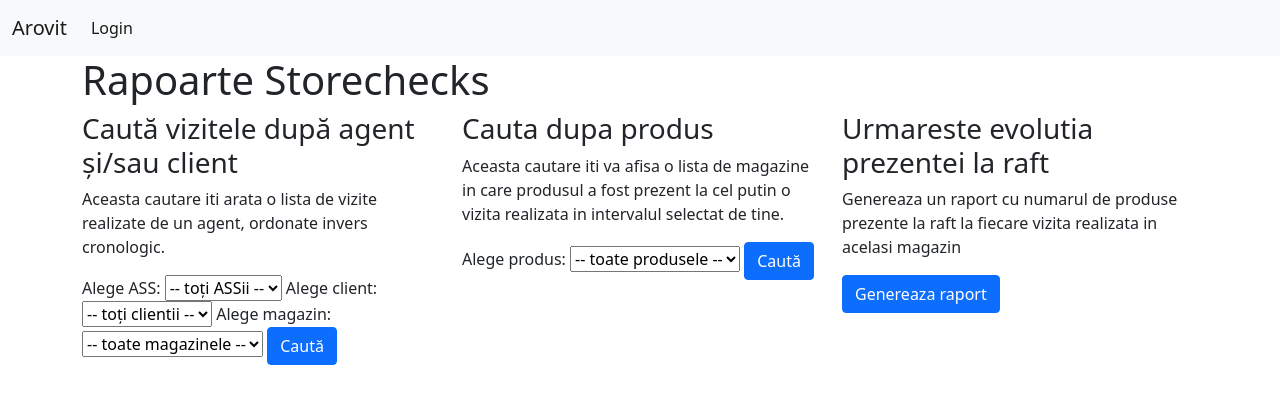
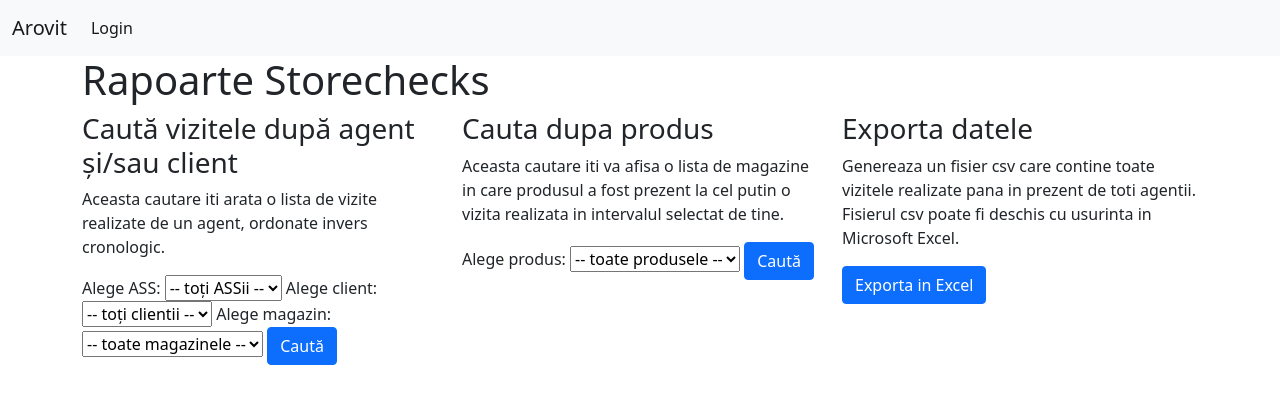
Before and after one commit to radufritea/registru, a Django app: template sales/templates/sales/storecheck_reports/visits_reports.html in a window 1280 px wide. Shown: the top 404 px of the page. Run offline with Django 4.2, Linux system fonts and the light colour scheme; the template is opened without the code that fills it, so the values that code supplies are empty.

Commit message:
export csv shtorecheck_report

```diff
--- a/sales/templates/sales/storecheck_reports/visits_reports.html
+++ b/sales/templates/sales/storecheck_reports/visits_reports.html
@@ -55,16 +55,14 @@
                 <input type="submit" value="Caută" class="btn btn-primary">
             </form>
         </div>
+
+        <!-- ### EXPORTA DATELE -->
         <div class="col">
-            <h3>Urmareste evolutia prezentei la raft</h3>
-            <p>Genereaza un raport cu numarul de produse prezente la raft la fiecare vizita realizata in acelasi magazin</p>
-            <input type="submit" value="Genereaza raport" class="btn btn-primary">
+            <h3>Exporta datele</h3>
+            <p>Genereaza un fisier csv care contine toate vizitele realizate pana in prezent de toti agentii. Fisierul csv poate fi deschis cu usurinta in Microsoft Excel.</p>
+            <a href="{% url 'sales:export_storechecks' %}" class="btn btn-primary">Exporta in Excel</a>
         </div>
-    </section>
-    <section class="row">
-        <div class="col">
 
-        </div>
     </section>
 </main>
 
--- a/sales/urls.py
+++ b/sales/urls.py
@@ -21,6 +21,7 @@ urlpatterns = [
 	path('visits_reports', views.visits_reports, name='visits_reports'),
 	path('visits_reports/by_agent_and_client/', views.visits_by_agent_and_client, name='by_agent_and_client'),
 	path('visits_reports/by_product/', views.visits_by_product, name='by_product'),
+	path('visits_reports/export_storechecks/', views.export_storechecks, name='export_storechecks'),
 	path('competition_reports', views.competition_reports, name='competition_reports'),
 	path('productinfo_list', ProductInfoListView.as_view(), name='productinfo_list'),
 	path('productinfo/<int:pk>/', ProductInfoDetailView.as_view(), name='productinfo_detail'),
@@ -28,7 +29,6 @@ urlpatterns = [
 	path('productinfo/<int:pk>/edit/', ProductInfoUpdateView.as_view(), name='productinfo_edit'),
 	path('productinfo/<int:pk>/delete/', ProductInfoDeleteView.as_view(), name='productinfo_delete'),
 	path('priceinfo/<int:shop_id>/', views.price_info_collect, name='priceinfo'),
-
 ]
 
 if settings.DEBUG:
--- a/users/admin.py
+++ b/users/admin.py
@@ -1,5 +1,6 @@
 from django.contrib import admin
 from django.contrib.auth.admin import UserAdmin
+
 from .models import User, Department, Location
 
 # Register your models here.
```
Also changed, not shown: sales/views.py (+50 -1 lines).
